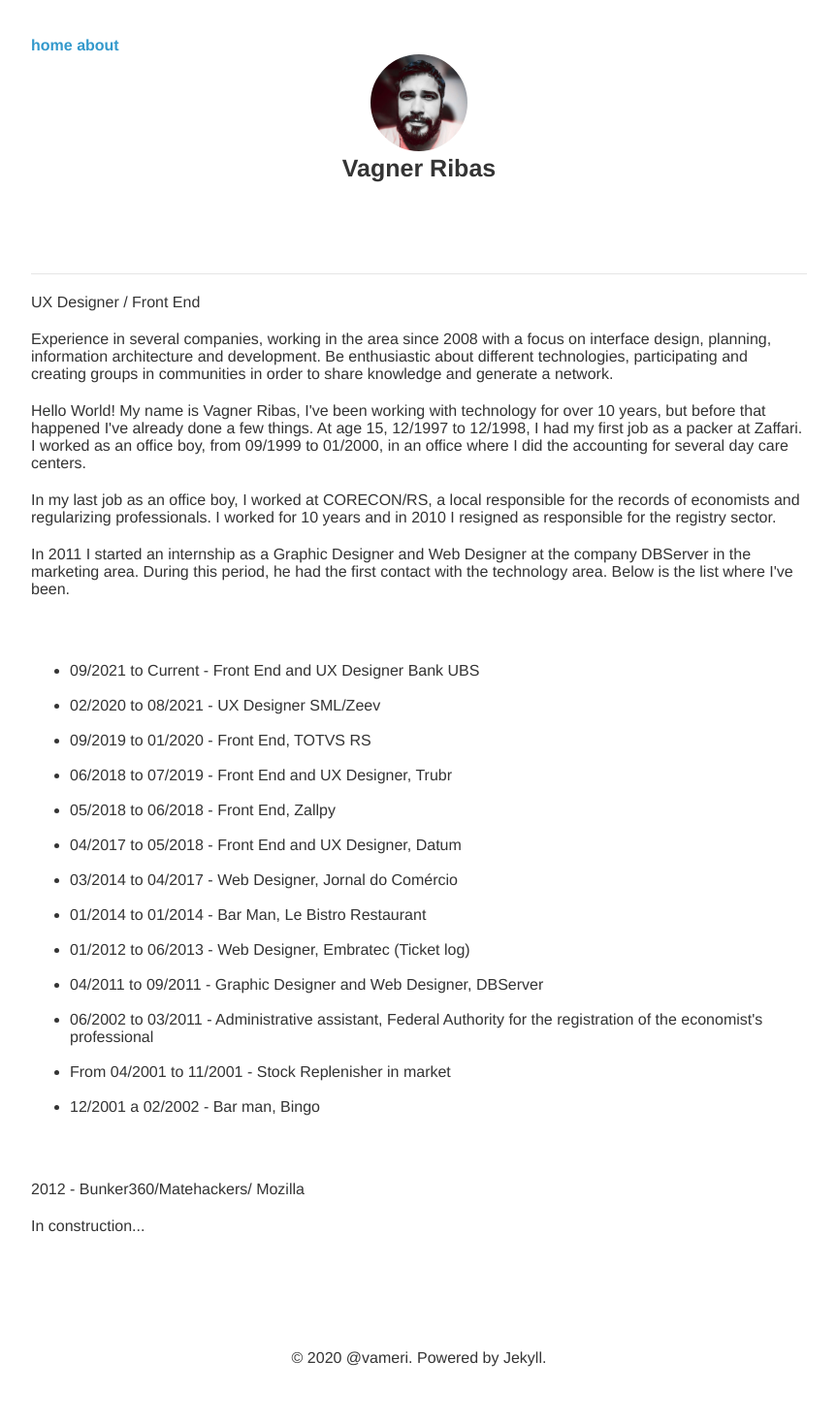
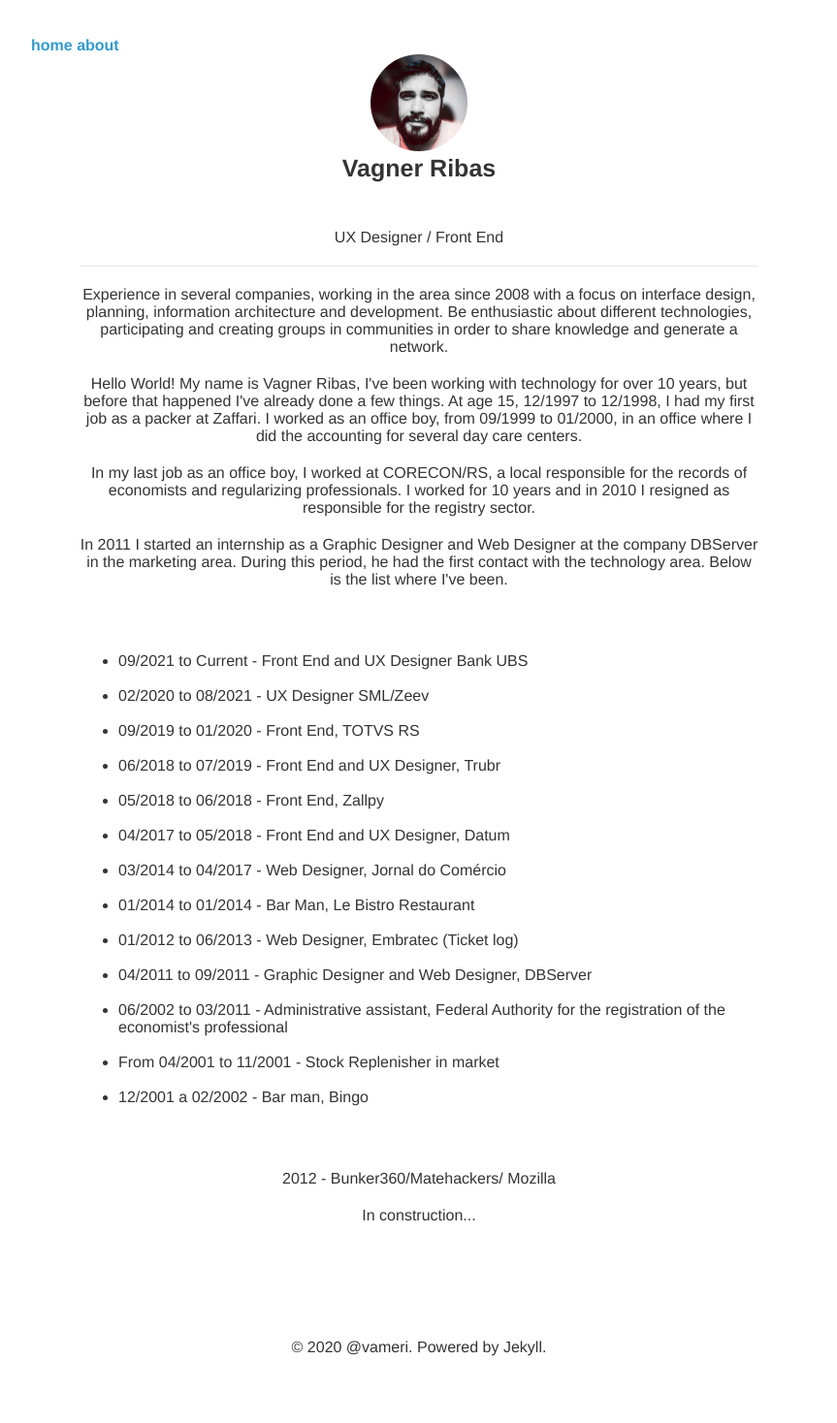
Before and after one commit to vameri/vameri.github.io, a Jekyll site: the page built from index.html, in a window 1280 px wide. Shown: the whole page at 97% size, without its empty margins (208-1071 px from the left). Built offline with Jekyll 4.4.1, drawn with Linux system fonts in a browser that asks for light colours.

Commit message:
Add files via upload

```diff
--- a/index.html
+++ b/index.html
@@ -5,18 +5,10 @@
 ---
 
 <article class="home">
-
-
-</article>
-
-<article>
-  <h2 style="color: #fff;">Biografia</h2>
-  <hr>
-</article>
-<article>
   <p>
     UX Designer / Front End
   </p>
+  <hr>
   <p>
     Experience in several companies, working in the area since 2008 with a focus on interface design, planning, information architecture and development.
     Be enthusiastic about different technologies, participating and creating groups in communities in order to share knowledge and generate a network.
```
